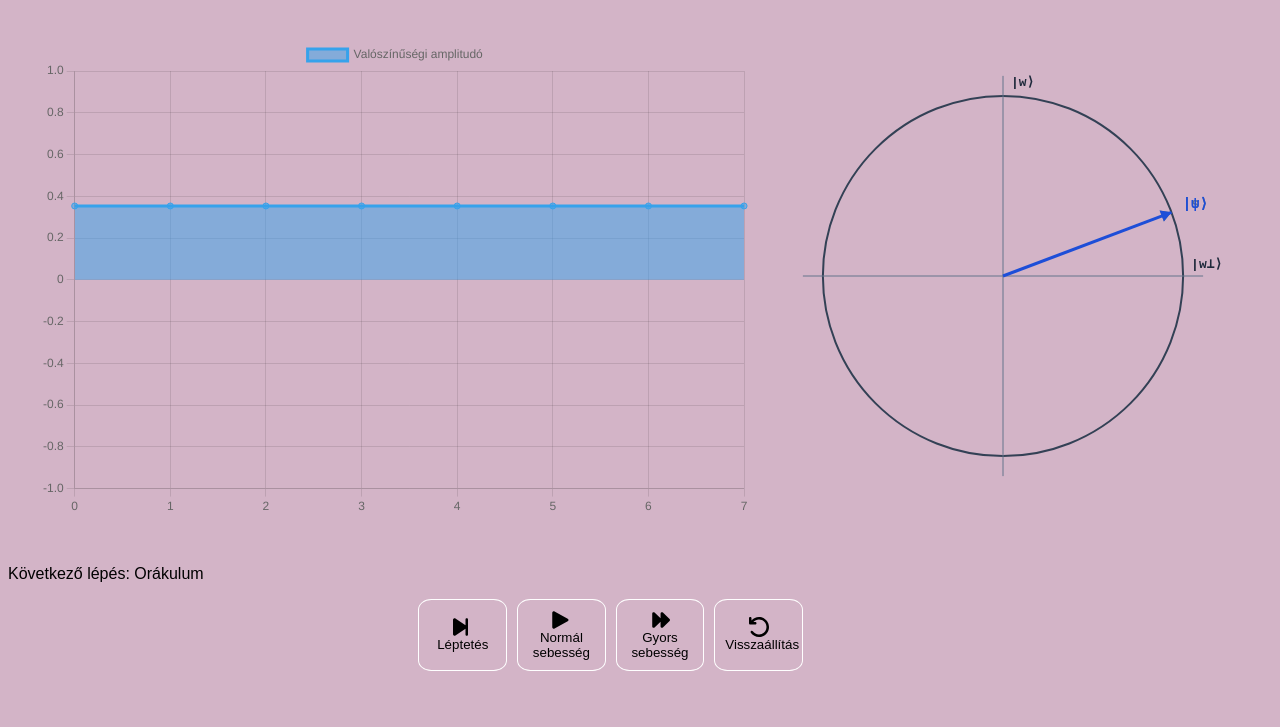
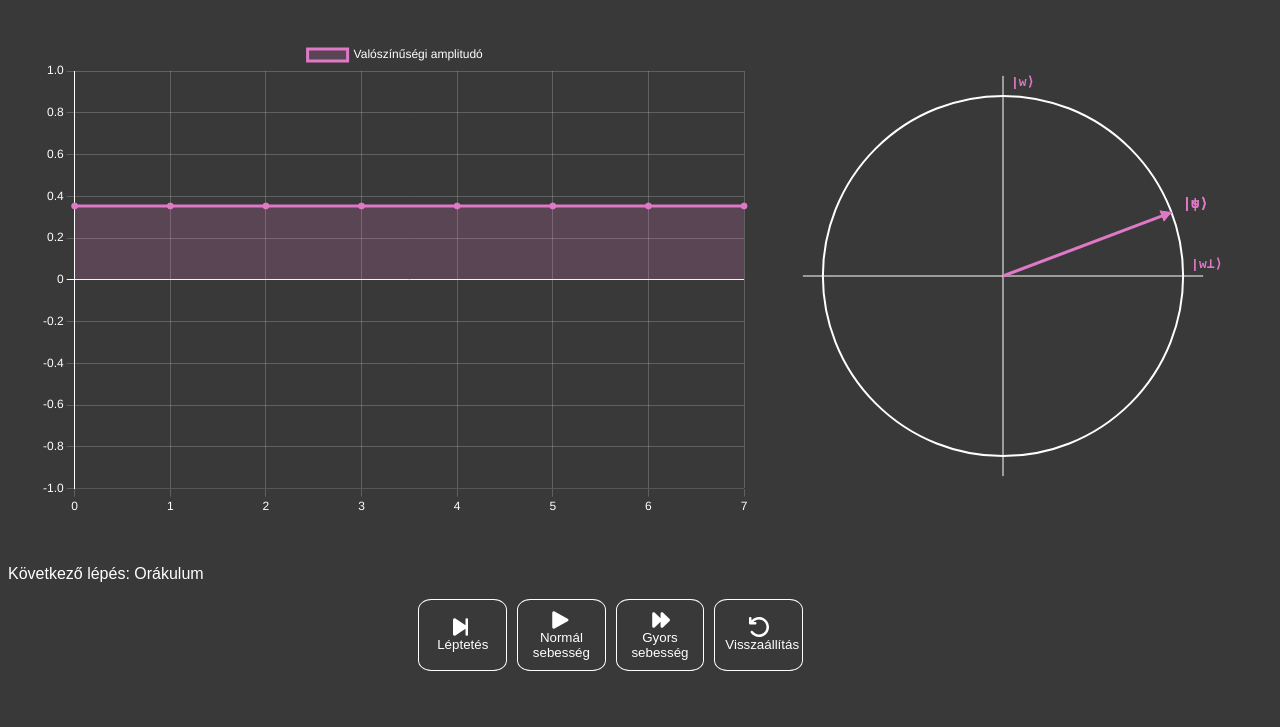
Before and after one commit to BBDenes/grover-alg-sim, a plain HTML site: page index.html in a window 1280 px wide. Shown: the part 73-800 px from the top of the page. Drawn offline with Linux system fonts and the light colour scheme.

Commit message:
Kinézet update

```diff
--- a/index.css
+++ b/index.css
@@ -1,6 +1,7 @@
 body{
-    background-color: rgb(211, 180, 199);
+    background-color: rgb(57, 57, 57);
     font-family: Arial, Helvetica, sans-serif;
+    color: white;
 }
 
 .buttonContainer{
@@ -15,14 +16,16 @@ body{
 
     width: 20%;
     height: fill;
-    background-color: rgba(152, 152, 152, 0);
+    background-color: rgb(57, 57, 57);
     border-radius: 15%;
     padding: 10px;
     border: 1px solid white;
+    color: white;
 }
 
 .btn svg{
     height: 100%;
+    fill: white;
 }
 
 .btnLabel{
@@ -31,7 +34,7 @@ body{
 }
 
 .btn:hover{
-    background-color: rgb(104, 104, 104);
+    background-color: rgb(43, 43, 43);
 
 }
 
--- a/scripts/canvas.js
+++ b/scripts/canvas.js
@@ -2,23 +2,31 @@ function initGraph(id, title) {
     var chrt = document.getElementById(id);
     var graph = new Chart(chrt, {
         type: 'line',
-        backgroundColor: 'rgba(29, 78, 216, 0.2)',
+        backgroundColor: 'rgb(255, 255, 255)',
         data: {
             labels: [],
             datasets: [{
                 tension: 0.4,
                 cubicInterpolationMode: 'monotone',
-                fill: true
+                fill: true,
+                borderColor: '#df79c7',
+                backgroundColor: 'rgba(223, 121, 199, 0.2)',
+                pointBackgroundColor: '#df79c7',
             }],
         },
         options: {
             responsive: true,
             maintainAspectRatio: false,
             plugins: {
+                legend: {
+                    labels: {
+                        color: 'white'
+                    }
+                },
                title: {
                   display: false,
                   text: title,
-                  color: 'navy',
+                  color: 'white',
                   position: 'bottom',
                   align: 'center',
                   font: {
@@ -29,9 +37,27 @@ function initGraph(id, title) {
                }
             },
             scales: {
+                x: {
+                    ticks: {
+                        color: 'white'
+                    },
+                    grid: {
+                        color: 'rgba(255, 255, 255, 0.2)'
+                    },
+                },
                 y: {
                     suggestedMin: -1,
-                    suggestedMax: 1
+                    suggestedMax: 1,
+                    ticks: {
+                        color: 'white'
+                    },
+                    grid: {
+                        color: (context) => context.tick?.value === 0 ? 'white' : 'rgba(255, 255, 255, 0.2)',
+
+                    },
+                    border: {
+                        color: 'white'
+                    }
                 }
             }
 
@@ -81,7 +107,7 @@ function drawVectorView(canvasId, engine) {
 
     ctx.beginPath();
     ctx.arc(cx, cy, radius, 0, 2 * Math.PI);
-    ctx.strokeStyle = '#334155';
+    ctx.strokeStyle = '#ffffff';
     ctx.lineWidth = 2;
     ctx.stroke();
 
@@ -90,11 +116,11 @@ function drawVectorView(canvasId, engine) {
     ctx.lineTo(cx + radius + 20, cy);
     ctx.moveTo(cx, cy + radius + 20);
     ctx.lineTo(cx, cy - radius - 20);
-    ctx.strokeStyle = '#64748b';
+    ctx.strokeStyle = '#ffffff';
     ctx.lineWidth = 1;
     ctx.stroke();
 
-    ctx.fillStyle = '#1e293b';
+    ctx.fillStyle = '#df79c7';
     ctx.font = 'bold 13px monospace';
     ctx.fillText('|w⊥⟩', cx + radius + 8, cy - 8);
     ctx.fillText('|w⟩', cx + 8, cy - radius - 10);
@@ -102,10 +128,10 @@ function drawVectorView(canvasId, engine) {
 
     const initY = 1 / Math.sqrt(engine.N);
     const initX = Math.sqrt(1 - initY * initY);
-    drawArrow(ctx, cx, cy, toPixelX(initX), toPixelY(initY), '#64748b', '|s⟩', true);
+    drawArrow(ctx, cx, cy, toPixelX(initX), toPixelY(initY), '#df79c7', '|s⟩', true);
 
     const { x, y } = engine.getCoordinates();
-    drawArrow(ctx, cx, cy, toPixelX(x), toPixelY(y), '#1d4ed8', '|ψ⟩', false);
+    drawArrow(ctx, cx, cy, toPixelX(x), toPixelY(y), '#df79c7', '|ψ⟩', false);
 }
 
 function drawArrow(ctx, fromX, fromY, toX, toY, color, label = '', isDashed = false) {
```
